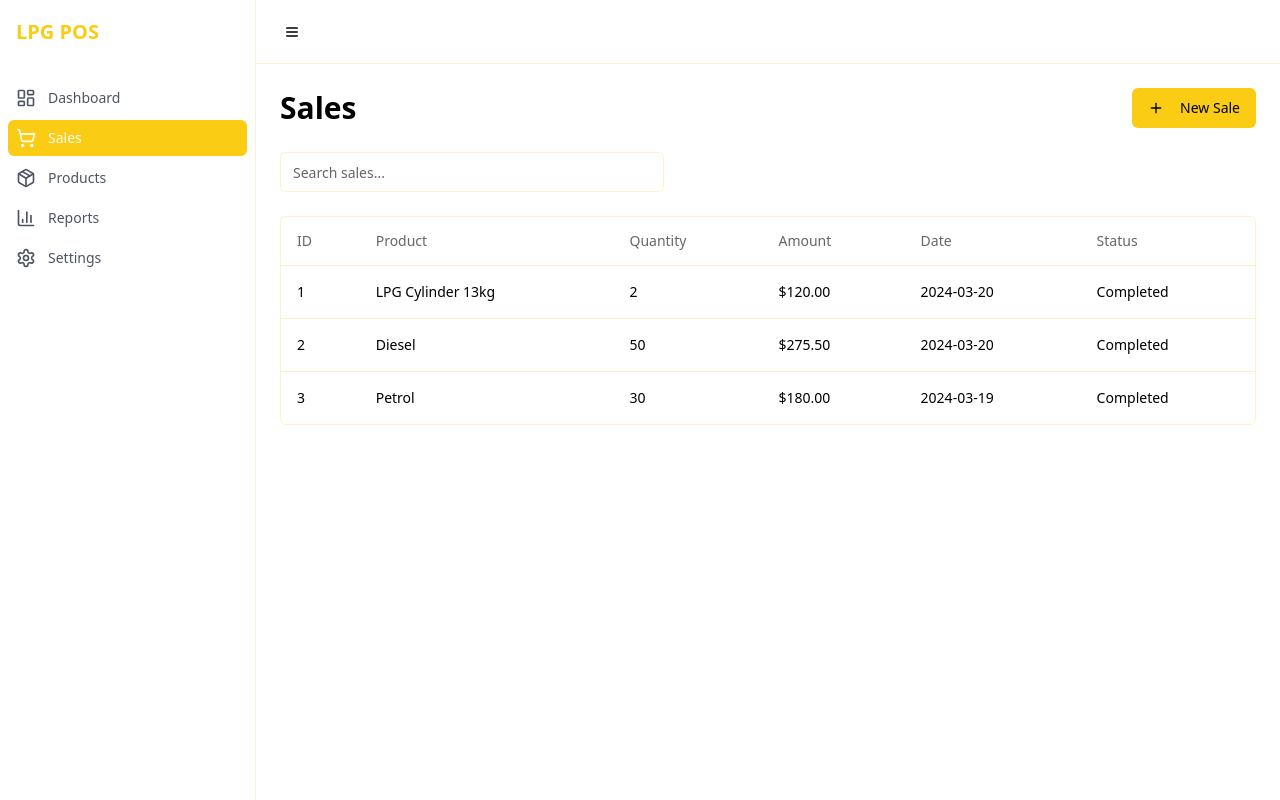
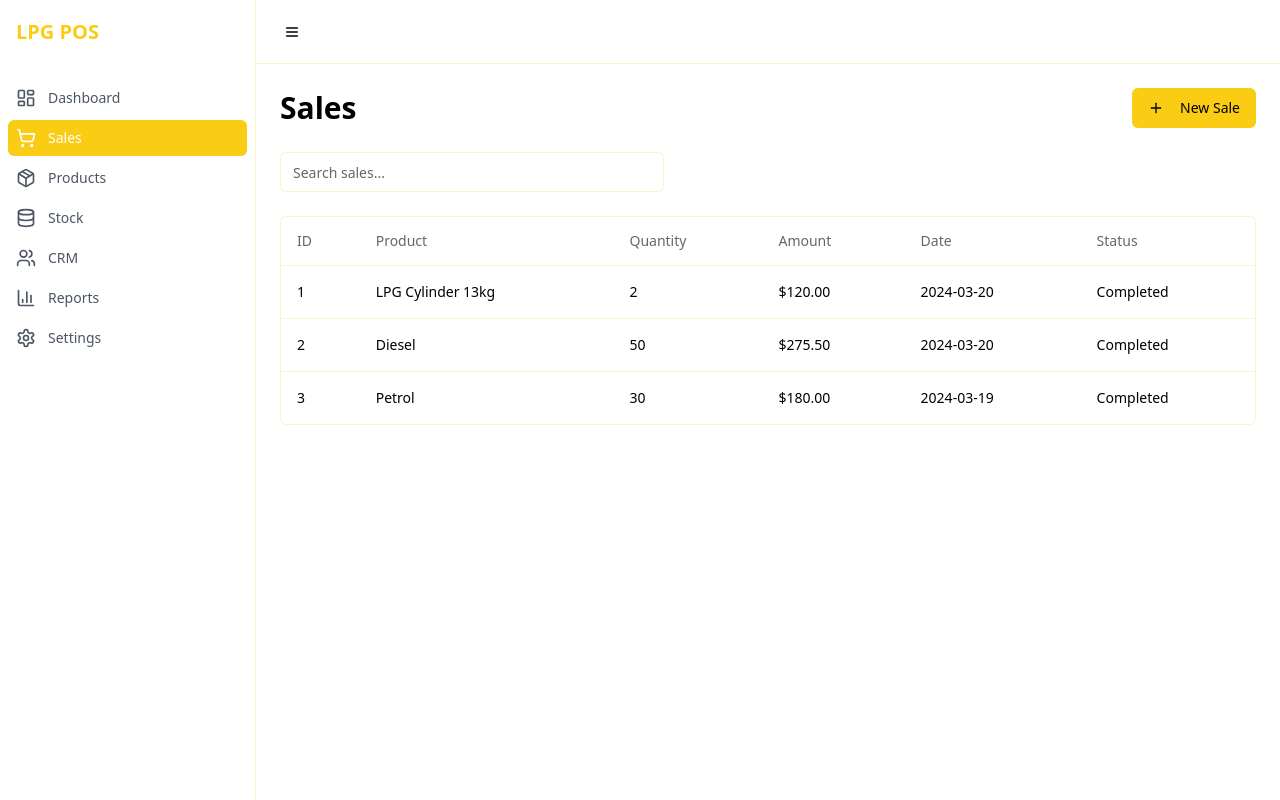
Before and after one commit to RayoNetworks/gasmart-synergy, a React (Vite) app: page /sales in a window 1280 px wide. Built offline with nearby package versions, Linux system fonts and the light colour scheme.

Commit message:
Add stock and CRM to menu
Updated the navigation menu to include links for Stock and CRM sections, enhancing accessibility to these features within the application.
[skip gpt_engineer]

```diff
--- a/src/components/Layout.tsx
+++ b/src/components/Layout.tsx
@@ -8,6 +8,8 @@ import {
   BarChart3,
   Settings,
   Menu,
+  Database,
+  Users,
 } from "lucide-react";
 import { Button } from "./ui/button";
 
@@ -19,6 +21,8 @@ const Layout = () => {
     { name: "Dashboard", href: "/", icon: LayoutDashboard },
     { name: "Sales", href: "/sales", icon: ShoppingCart },
     { name: "Products", href: "/products", icon: Package },
+    { name: "Stock", href: "/reports?tab=stock", icon: Database },
+    { name: "CRM", href: "/reports?tab=crm", icon: Users },
     { name: "Reports", href: "/reports", icon: BarChart3 },
     { name: "Settings", href: "/settings", icon: Settings },
   ];
```
